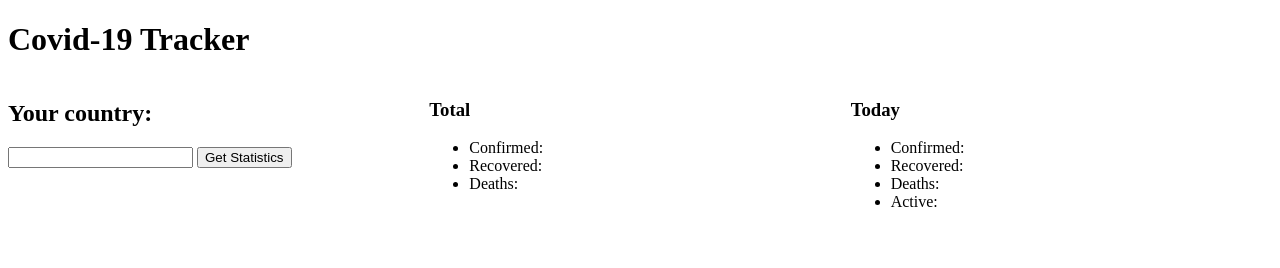
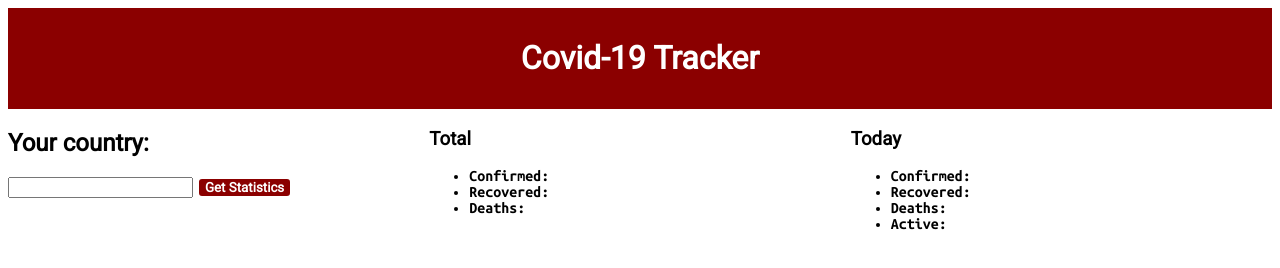
Before and after one commit to ApostuDaniel/Javascript_Assignmets, a plain HTML site: page Assignment4/index.html in a window 1280 px wide. Drawn offline with nearby package versions, Linux system fonts and the light colour scheme; no server answers.

Commit message:
Styling changes

```diff
--- a/Assignment4/index.html
+++ b/Assignment4/index.html
@@ -4,7 +4,10 @@
         <title>Covid-19 Statistics</title>
         <link rel="stylesheet" href="style.css">
         <meta charset="utf-8">
-        <script src="https://cdnjs.cloudflare.com/ajax/libs/Chart.js/3.1.0/chart.min.js"></script>
+        <link rel="preconnect" href="https://fonts.gstatic.com">
+        <link rel="preconnect" href="https://fonts.gstatic.com">
+        <link rel="preconnect" href="https://fonts.gstatic.com">
+        <link href="https://fonts.googleapis.com/css2?family=Roboto:ital,wght@0,300;0,400;1,100;1,300;1,400&family=Ubuntu+Mono:wght@400;700&display=swap" rel="stylesheet">        <script src="https://cdnjs.cloudflare.com/ajax/libs/Chart.js/3.1.0/chart.min.js"></script>
     </head>
     <body>
         <header>
@@ -36,12 +39,14 @@
             </ul>
         </section>
         </div>
+        <div class="graphs_container">
             <section id="confirmed-graphs" class="graph-section">
             </section>
             <section id="recovered-graphs" class="graph-section">
             </section>
             <section id="dead-graphs" class="graph-section">
             </section>
+        </div>
         <script src="main.js"></script>
     </body>
 </html>
--- a/Assignment4/main.js
+++ b/Assignment4/main.js
@@ -56,6 +56,12 @@ const reinitializeGraph = () =>{
     recoveredDay.id = "recovered-day"
     deadTotal.id = "dead-total"
     deadDay.id = "dead-day"
+    confirmedTotal.classList.add("graph")
+    confirmedDay.classList.add("graph")
+    recoveredTotal.classList.add("graph")
+    recoveredDay.classList.add("graph")
+    deadTotal.classList.add("graph")
+    deadDay.classList.add("graph")
     parent1.appendChild(confirmedTotal)
     parent1.appendChild(confirmedDay)
     parent2.appendChild(recoveredTotal)
--- a/Assignment4/style.css
+++ b/Assignment4/style.css
@@ -1,8 +1,46 @@
+body{
+    font-family: 'Roboto', sans-serif;
+}
+li{
+    font-family: 'Ubuntu Mono', monospace;
+    font-weight: 700;
+}
+
+button{
+    font-family: 'Roboto', sans-serif;
+    font-weight: 600;
+    color: white;
+    background-color: darkred;
+    border:2px solid white;
+    border-radius: 5px;
+    transition: 500ms;
+}
+
+button:hover{
+    color: darkred;
+    background-color: white;
+    border:2px solid darkred;
+    transition: 500ms;
+}
+
 .graph-section{
     display: grid;
-    width: 100%;
+    width: 50%;
     grid-template-columns: 1fr 1fr;
 }
+
+h1{
+    text-align: center;
+}
+
+header{
+    background-color: darkred;
+    padding-top: 10px;
+    padding-bottom: 10px;
+    color: white;
+}
+
+
 
 .headContainer{
     display: grid;
```
Lines whose indentation alone changed are shown as unchanged.
